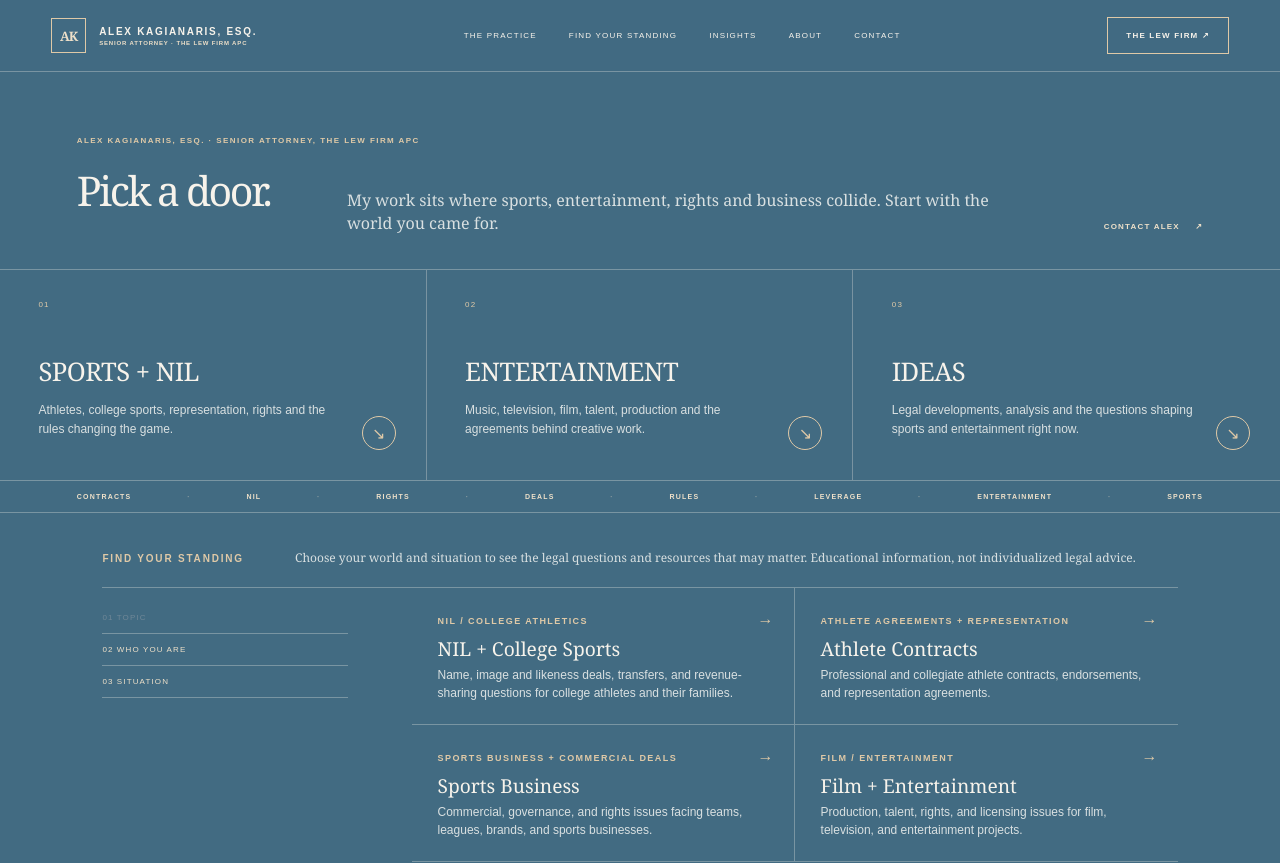
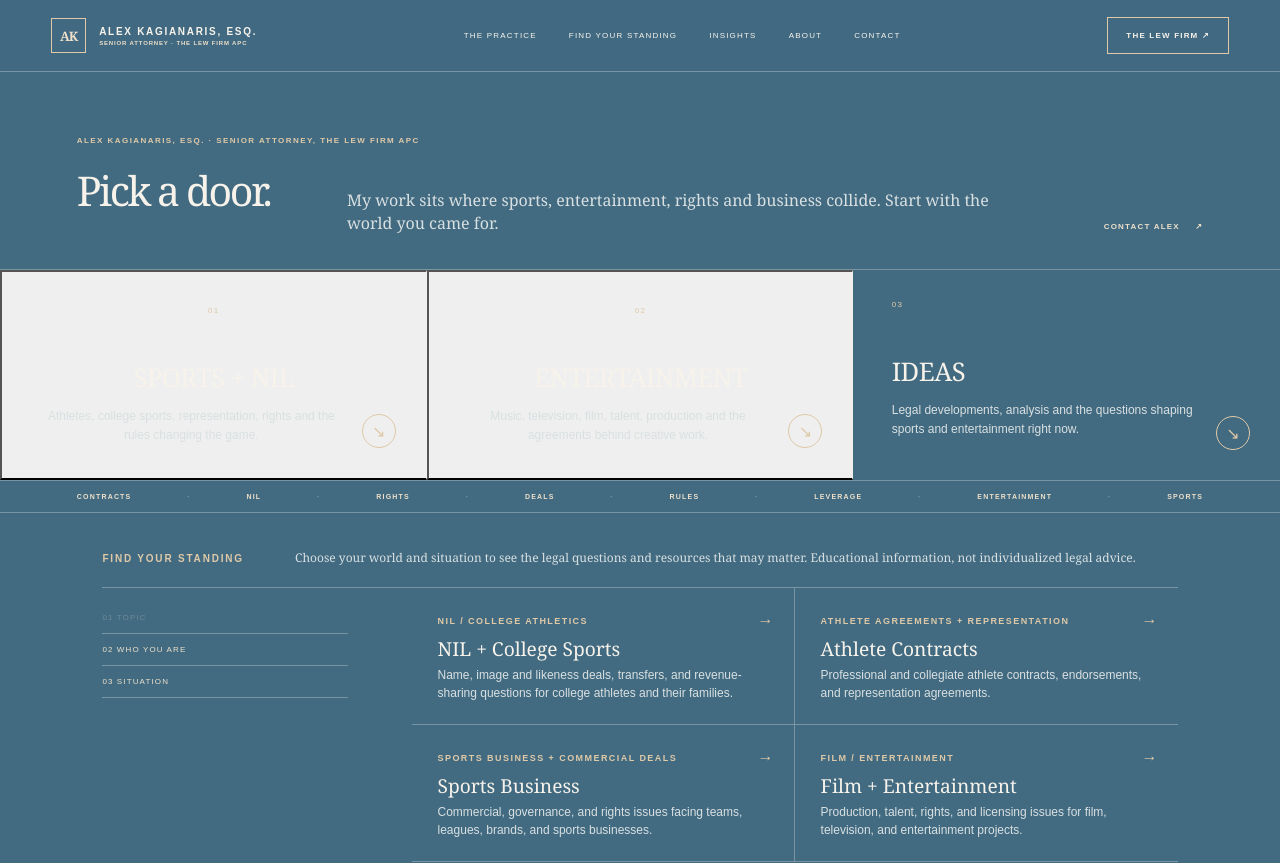
Before and after one commit to alexkaglew-ux/legal-audit, a React (Vite) app: page / in a window 1280 px wide. Shown: the top 863 px of the page. Built offline with nearby package versions, Linux system fonts and the light colour scheme.

Commit message:
Make opening practice doors functional

```diff
--- a/src/components/Hero.jsx
+++ b/src/components/Hero.jsx
@@ -1,8 +1,14 @@
 const LANES = [
-  { n: "01", title: "SPORTS + NIL", copy: "Athletes, college sports, representation, rights and the rules changing the game.", href: "#issue-explorer" },
-  { n: "02", title: "ENTERTAINMENT", copy: "Music, television, film, talent, production and the agreements behind creative work.", href: "#practice" },
+  { n: "01", title: "SPORTS + NIL", copy: "Athletes, college sports, representation, rights and the rules changing the game.", topic: "sports-nil" },
+  { n: "02", title: "ENTERTAINMENT", copy: "Music, television, film, talent, production and the agreements behind creative work.", topic: "film-entertainment" },
   { n: "03", title: "IDEAS", copy: "Legal developments, analysis and the questions shaping sports and entertainment right now.", href: "#insights" },
 ];
+
+function openLane(lane) {
+  if (!lane.topic) return;
+  window.dispatchEvent(new CustomEvent("standing:open", { detail: { topic: lane.topic } }));
+  document.getElementById("issue-explorer")?.scrollIntoView({ behavior: "smooth", block: "start" });
+}
 
 export default function Hero() {
   return (
@@ -15,13 +21,14 @@ export default function Hero() {
         </div>
         <a className="hero-contact" href="mailto:ak@thelewfirm.com">CONTACT ALEX <span>↗</span></a>
       </div>
-      <div className="hero-lanes" aria-label="Explore Alex Kagianaris, Esq.'s work">
-        {LANES.map((lane) => (
+      <div className="hero-lanes" id="practice" aria-label="Explore Alex Kagianaris, Esq.'s work">
+        {LANES.map((lane) => lane.topic ? (
+          <button className="hero-lane" type="button" onClick={() => openLane(lane)} key={lane.n}>
+            <span className="hero-lane-number">{lane.n}</span><strong>{lane.title}</strong><p>{lane.copy}</p><i>↘</i>
+          </button>
+        ) : (
           <a className="hero-lane" href={lane.href} key={lane.n}>
-            <span className="hero-lane-number">{lane.n}</span>
-            <strong>{lane.title}</strong>
-            <p>{lane.copy}</p>
-            <i>↘</i>
+            <span className="hero-lane-number">{lane.n}</span><strong>{lane.title}</strong><p>{lane.copy}</p><i>↘</i>
           </a>
         ))}
       </div>
```
